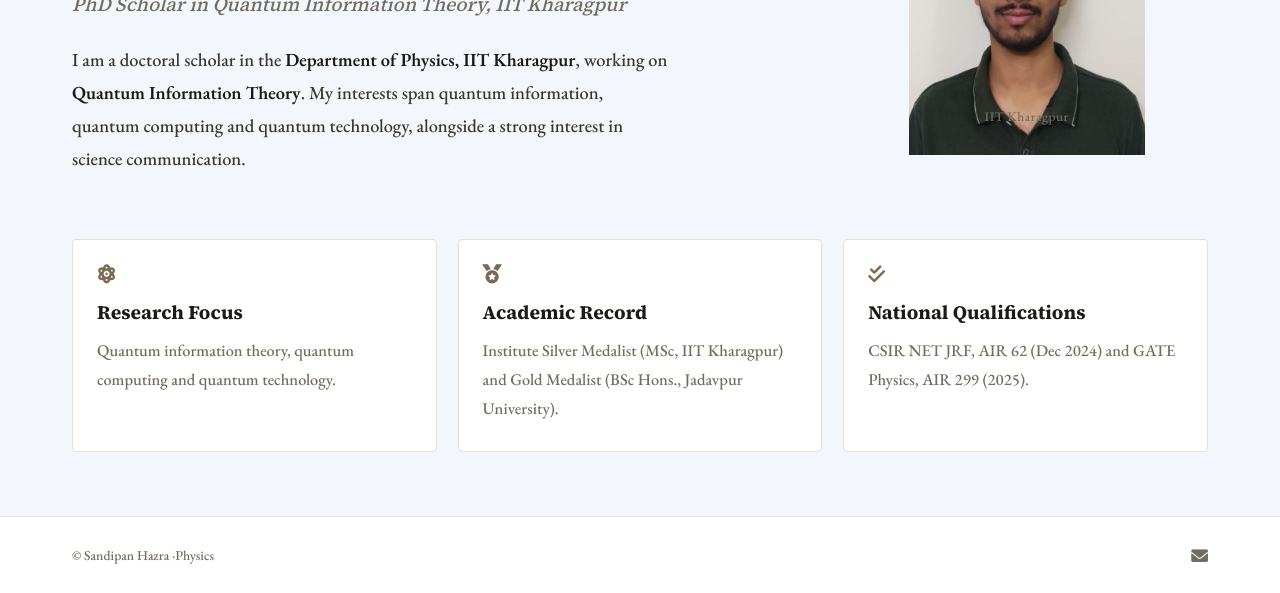
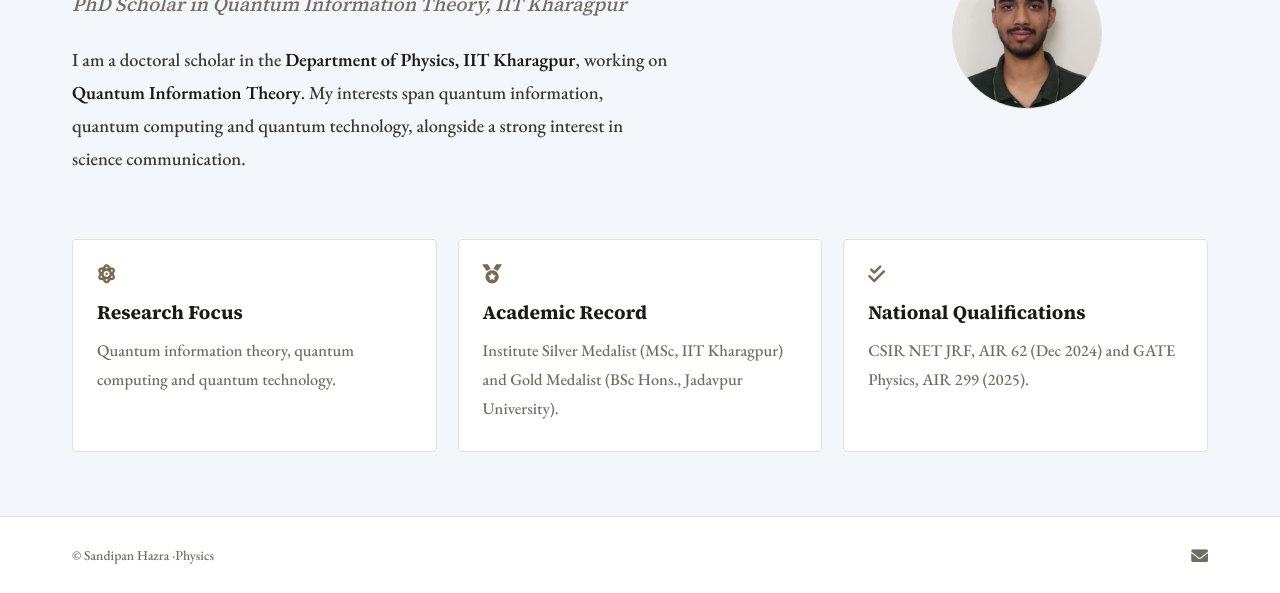
Before and after one commit to sandipanhazraphysics/sandipanhazra, a plain HTML site: page index.html in a window 1280 px wide. Shown: the part 264-857 px from the top of the page. Drawn offline with nearby package versions, Linux system fonts and the light colour scheme.

Commit message:
Update index.html

```diff
--- a/index.html
+++ b/index.html
@@ -111,18 +111,25 @@
   .hero-text .bio strong{color:#1c1a16;font-weight:600;}
 
   .hero-visual{flex:1;min-width:180px;text-align:center;}
-  .avatar-mark{
-    width:150px;height:150px;
-    margin:0 auto;
-    border-radius:50%;
-    background:var(--accent-soft);
-    border:1px solid var(--line);
-    display:flex;align-items:center;justify-content:center;
-    font-family:'Source Serif 4', serif;
-    font-size:2.6rem;
-    font-weight:600;
-    color:var(--accent);
-  }
+ .avatar-mark {
+  width: 150px;
+  height: 150px;
+  margin: 0 auto;
+  border-radius: 50%;
+  background: var(--accent-soft);
+  border: 1px solid var(--line);
+  display: flex;
+  align-items: center;
+  justify-content: center;
+  overflow: hidden;
+}
+
+.avatar-mark img {
+  width: 100%;
+  height: 100%;
+  object-fit: cover;
+  object-position: center;
+}
   .hero-visual .caption{margin-top:0.9rem;font-size:0.82rem;color:var(--text-dim);letter-spacing:0.04em;}
 
   /* ---------- cards ---------- */
@@ -283,8 +290,11 @@
           </p>
         </div>
         <div class="hero-visual">
-          <div class="avatar-mark"><img src="pic2.png" alt="Dr Sandy"></div>
-          <div class="caption">IIT Kharagpur</div>
+          <div class="avatar-mark">
+  <img src="pic2.png" alt="Profile">
+</div>
+
+
         </div>
       </div>
 
```
